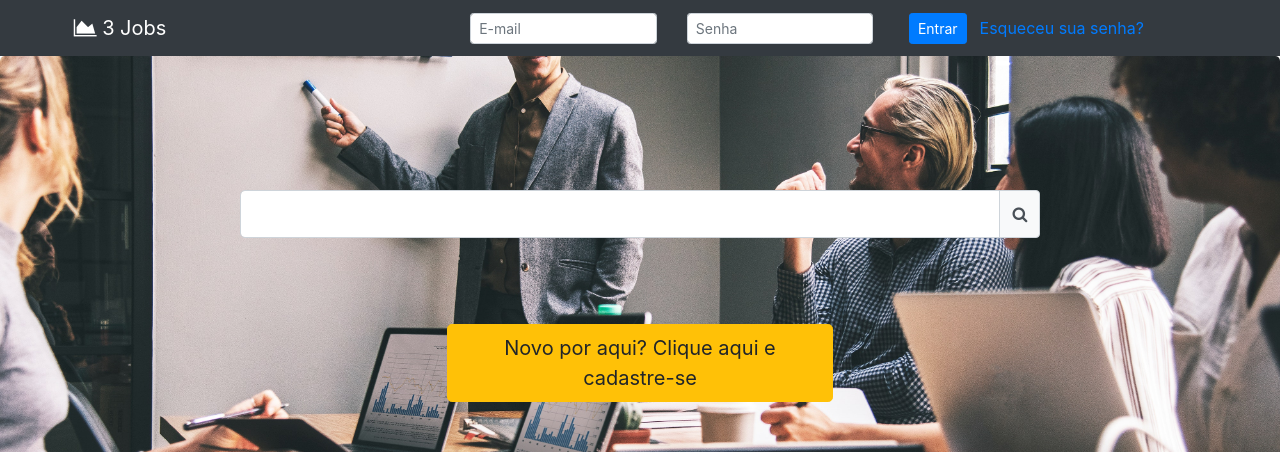
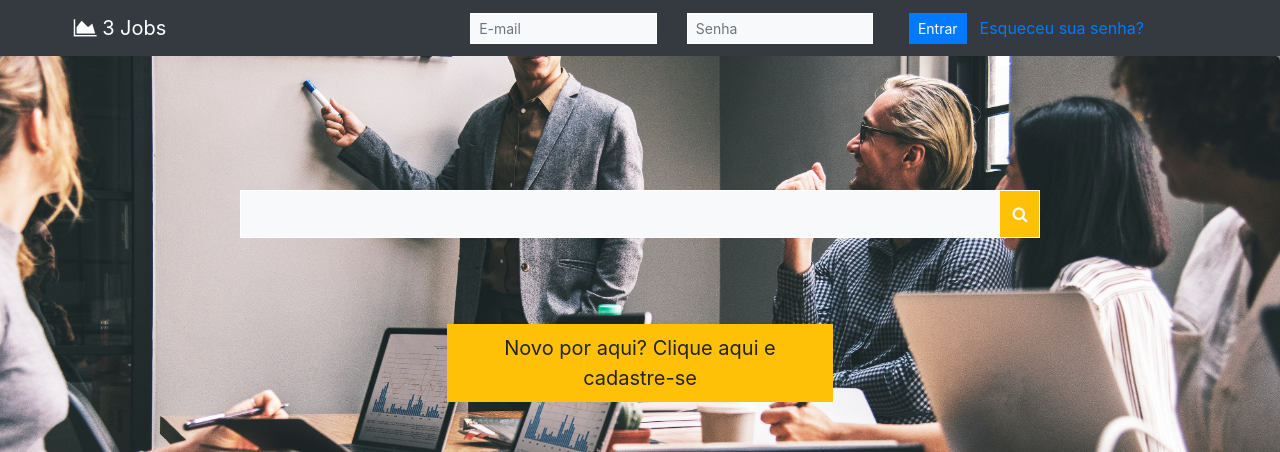
Before and after one commit to LeonardoBevilacqua/tcc-faculdade, an Angular app in the folder prototype/: page /home in a window 1280 px wide. Shown: the top 452 px of the page. Built offline with nearby package versions, Linux system fonts and the light colour scheme.

Commit message:
Adicionado plano de fundo

```diff
--- a/prototype/src/app/core/home/home.component.html
+++ b/prototype/src/app/core/home/home.component.html
@@ -1,15 +1,15 @@
 <app-navbar-home [isLogged]="false"></app-navbar-home>
 
-<div class="container-fluid p-0 overflow-hidden">
+<div class="container-fluid p-0 overflow-hidden" style="background-image: url('./assets/trianglify.png'); background-size: cover;">
 
     <div class="jumbotron" style="height: 400px; background-image: url('../../assets/brainstorming.jpg'); background-size: cover">
 
         <div class="row align-items-center h-75">
             <div class="col-12 offset-md-2 col-md-8">
                 <div class="input-group mb-3">
-                    <input type="text" class="form-control form-control-lg">
+                    <input type="text" class="form-control form-control-lg border-right-0 border-white bg-light rounded-0">
                     <div class="input-group-append">
-                        <span class="input-group-text bg-light"><i class="fa fa-search"></i></span>
+                        <span class="input-group-text border-white bg-warning rounded-0"><i class="fa fa-search text-light"></i></span>
                     </div>
                 </div>
             </div>
@@ -17,7 +17,7 @@
 
         <div class="row justify-content-center align-items-center h-25">
             <div class="col-12 col-md-4">
-                <button class="btn btn-warning btn-lg">Novo por aqui? Clique aqui e cadastre-se</button>
+                <button class="btn btn-warning btn-lg rounded-0">Novo por aqui? Clique aqui e cadastre-se</button>
             </div>
         </div>
 
--- a/prototype/src/app/core/profile/profile.component.html
+++ b/prototype/src/app/core/profile/profile.component.html
@@ -1,6 +1,6 @@
 <app-navbar-home [isLogged]="true"></app-navbar-home>
 
-<div class="container-fluid px-0 pb-5 bg-light">
+<div class="container-fluid px-0 pb-5 bg-light" style="background-image: url('./assets/trianglify.png'); background-size: cover;">
   <div class="jumbotron jumbotron-fluid p-3 d-md-flex bg-primary border-bottom border-warning rounded-0 text-light mb-5">
     <div class="mx-4">
       <img src="https://cdn.pixabay.com/photo/2015/10/05/22/37/blank-profile-picture-973460_960_720.png" alt="..."
--- a/prototype/src/app/shared/navbar-home/navbar-home.component.html
+++ b/prototype/src/app/shared/navbar-home/navbar-home.component.html
@@ -16,13 +16,13 @@
                     <form action="">
                         <div class="row justify-content-center">
                             <div class="col-12 offset-md-2 col-md-3 align-self-center">
-                                <input type="text" class="form-control form-control-sm" placeholder="E-mail">
+                                <input type="text" class="form-control form-control-sm border-white bg-light rounded-0" placeholder="E-mail">
                             </div>
                             <div class="col-12 col-md-3 align-self-center">
-                                <input type="password" class="form-control form-control-sm" placeholder="Senha">
+                                <input type="password" class="form-control form-control-sm border-white bg-light rounded-0" placeholder="Senha">
                             </div>
                             <div class="col-12 col-md-4 align-self-center text-center">
-                                <button class="btn btn-primary btn-sm">Entrar</button>
+                                <button class="btn btn-primary btn-sm rounded-0">Entrar</button>
                                 <a href="#" class="btn btn-link">Esqueceu sua senha?</a>
                             </div>
                         </div>
```
Also changed, not shown: prototype/src/assets/trianglify.png (added).
